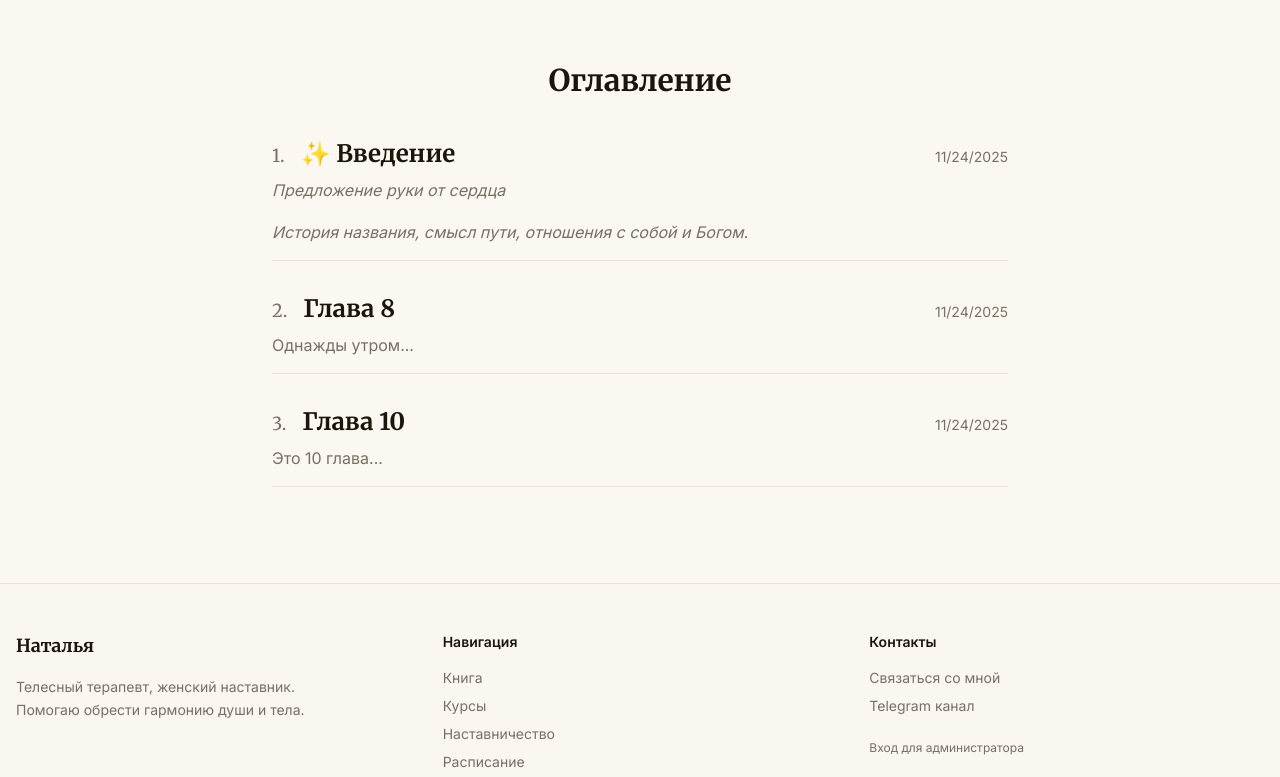
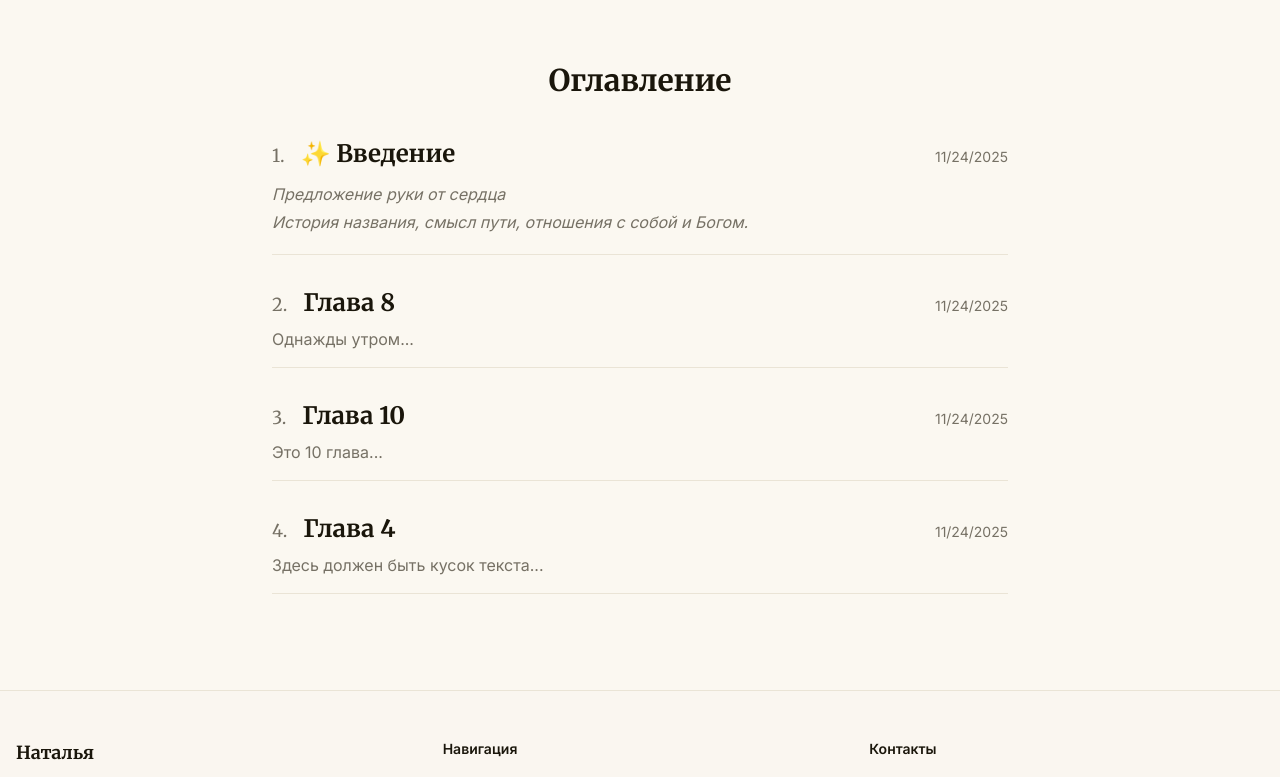
Before and after one commit to Badimkaa/booksite, a Next.js app: page /book in a window 1280 px wide. Shown: the part 432-1209 px from the top of the page. Built offline with nearby package versions, Linux system fonts and the light colour scheme.

Commit message:
small fixes

```diff
--- a/data/chapters.json
+++ b/data/chapters.json
@@ -7,7 +7,7 @@
     "excerpt": "<p><em>Предложение руки от сердца</em></p><p><em>История названия, смысл пути, отношения с собой и Богом.</em></p>",
     "published": true,
     "createdAt": "2025-11-24T09:09:33.162Z",
-    "updatedAt": "2025-11-24T09:48:19.458Z"
+    "updatedAt": "2025-11-24T09:50:55.551Z"
   },
   {
     "id": "e79f822f-942d-4305-81f5-7185b1eec19a",
@@ -28,5 +28,15 @@
     "published": true,
     "createdAt": "2025-11-24T09:36:12.342Z",
     "updatedAt": "2025-11-24T09:36:12.342Z"
+  },
+  {
+    "id": "753b979a-cd56-4f95-a797-c3bb79b4e497",
+    "title": "Глава 4",
+    "slug": "glava-4",
+    "content": "<p>Здесь должен быть кусок текста</p>",
+    "excerpt": "Здесь должен быть кусок текста...",
+    "published": true,
+    "createdAt": "2025-11-24T09:53:12.302Z",
+    "updatedAt": "2025-11-24T09:53:21.049Z"
   }
 ]
--- a/src/app/book/page.tsx
+++ b/src/app/book/page.tsx
@@ -59,7 +59,7 @@ export default async function BookPage() {
                                             </h3>
                                             {chapter.excerpt && (
                                                 <div
-                                                    className="mt-2 text-muted-foreground line-clamp-3 font-sans text-base prose prose-sm dark:prose-invert max-w-none"
+                                                    className="mt-2 text-muted-foreground line-clamp-3 font-sans text-base prose prose-sm dark:prose-invert max-w-none prose-p:my-1"
                                                     dangerouslySetInnerHTML={{ __html: chapter.excerpt }}
                                                 />
                                             )}
--- a/src/components/ChapterEditor.tsx
+++ b/src/components/ChapterEditor.tsx
@@ -96,6 +96,7 @@ export function ChapterEditor({ chapter }: ChapterEditorProps) {
                             content={excerpt}
                             onChange={setExcerpt}
                             placeholder="О чем эта глава..."
+                            className="prose-p:my-1 min-h-[150px]"
                         />
                     </div>
                     <p className="text-xs text-muted-foreground mt-1">
--- a/src/components/RichTextEditor.tsx
+++ b/src/components/RichTextEditor.tsx
@@ -21,13 +21,16 @@ import {
 } from 'lucide-react';
 import { useCallback } from 'react';
 
+import { cn } from '@/lib/utils';
+
 interface RichTextEditorProps {
     content: string;
     onChange: (content: string) => void;
     placeholder?: string;
+    className?: string;
 }
 
-export function RichTextEditor({ content, onChange, placeholder }: RichTextEditorProps) {
+export function RichTextEditor({ content, onChange, placeholder, className }: RichTextEditorProps) {
     const editor = useEditor({
         extensions: [
             StarterKit,
@@ -42,7 +45,7 @@ export function RichTextEditor({ content, onChange, placeholder }: RichTextEdito
         content,
         editorProps: {
             attributes: {
-                class: 'prose prose-lg dark:prose-invert max-w-none focus:outline-none min-h-[300px]',
+                class: cn('prose prose-lg dark:prose-invert max-w-none focus:outline-none min-h-[300px]', className),
             },
         },
         onUpdate: ({ editor }) => {
```
